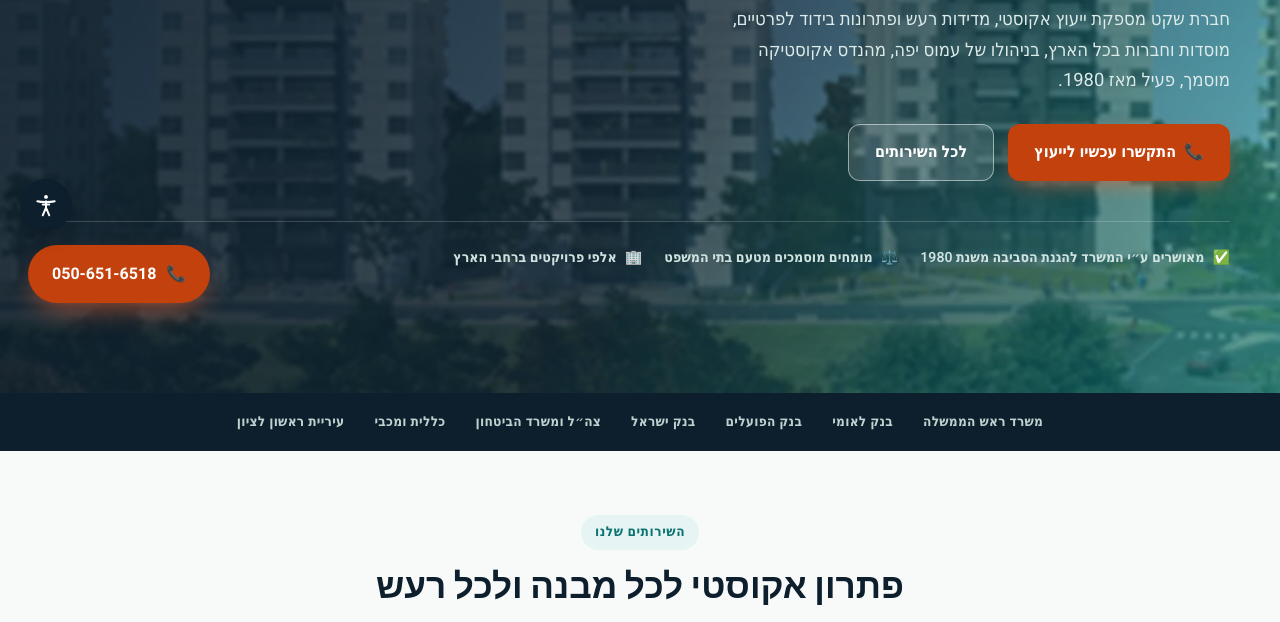
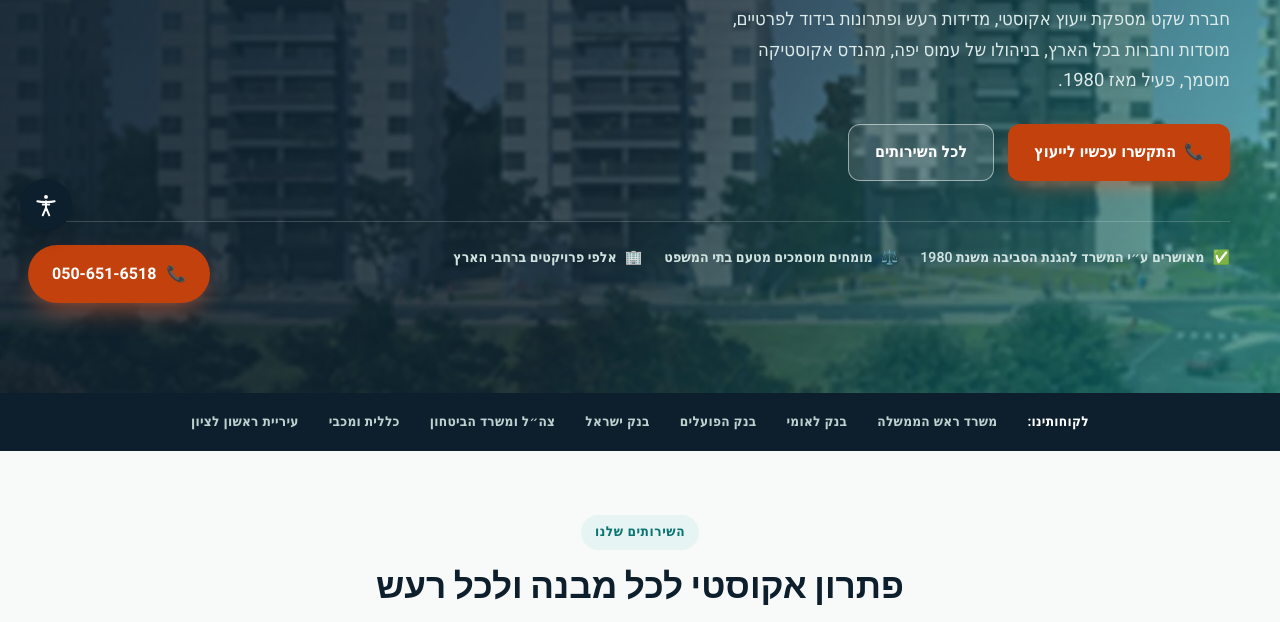
Before and after one commit to giliyoffe/amos-acoustics-site, a plain HTML site: page index.html in a window 1280 px wide. Shown: the part 469-1091 px from the top of the page. Drawn offline with Linux system fonts and the light colour scheme.

Commit message:
Add 'לקוחותינו' label to client strip; version stylesheet link
Co-Authored-By: Claude Opus 5.5 <noreply@anthropic.com>

```diff
--- a/css/style.css
+++ b/css/style.css
@@ -258,6 +258,10 @@ header.site-header {
   text-align: center;
   font-weight: 600;
   letter-spacing: 0.02em;
+}
+.trust-strip .trust-label {
+  color: #fff;
+  font-weight: 800;
 }
 
 /* ===== Cards / Grids ===== */
--- a/index.html
+++ b/index.html
@@ -10,7 +10,7 @@
 <link rel="preconnect" href="https://fonts.googleapis.com">
 <link rel="preconnect" href="https://fonts.gstatic.com" crossorigin>
 <link href="https://fonts.googleapis.com/css2?family=Heebo:wght@400;500;600;700&family=Rubik:wght@600;700;800&display=swap" rel="stylesheet">
-<link rel="stylesheet" href="css/style.css">
+<link rel="stylesheet" href="css/style.css?v=2">
 </head>
 <body>
 <a href="#main" class="skip-link">דלג לתוכן המרכזי</a>
@@ -70,6 +70,7 @@
 
 <div class="trust-strip">
   <div class="wrap">
+    <span class="trust-label">לקוחותינו:</span>
     <span>משרד ראש הממשלה</span>
     <span>בנק לאומי</span>
     <span>בנק הפועלים</span>
```
Also changed, not shown: about.html (+1 -1 lines), accessibility.html (+1 -1 lines), contact.html (+1 -1 lines), services.html (+1 -1 lines).
